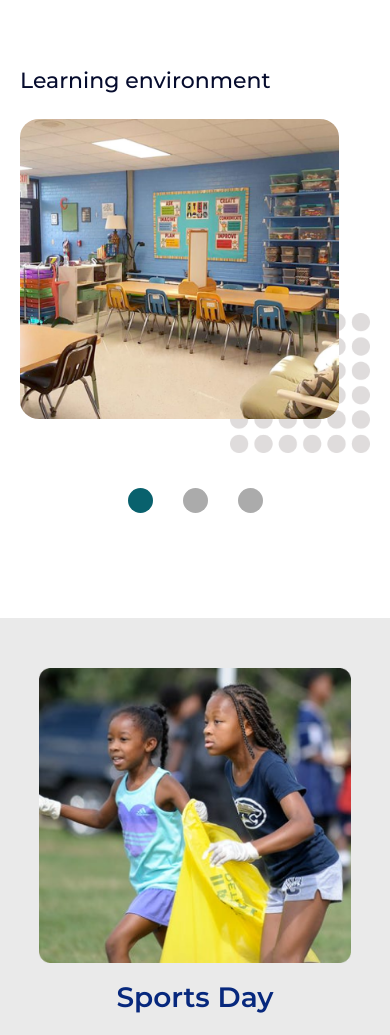
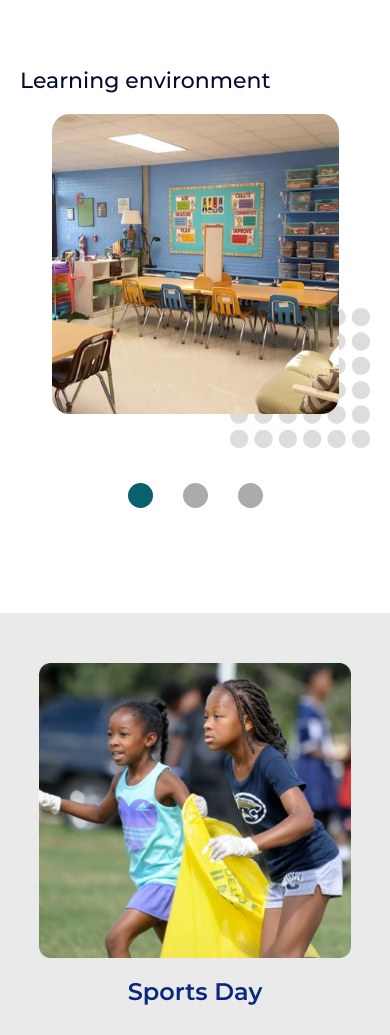
Before and after one commit to Devs-and-Design/Chrisantus-School, a plain HTML site: page index.html in a window 390 px wide. Shown: the part 689-1724 px from the top of the page. Drawn offline with Linux system fonts and the light colour scheme.

Commit message:
made more corrections

```diff
--- a/css/style.css
+++ b/css/style.css
@@ -230,9 +230,9 @@ body {
 
 .environment h2 {
     font-weight: 500;
-    font-size: 36px;
+    font-size: 30px;
     color: #050B2D;
-    padding-bottom: 25px;
+    padding-bottom: 20px;
 }
 
 .env-images {
@@ -244,18 +244,18 @@ body {
 
 .env-images div {
     position: relative;
-    padding-bottom: 50px;
+    padding-bottom: 20px;
 }
 
 .env-img {
-    width: 350px;
+    width: 340px;
 }
 
 .balls {
-    width: 200px;
+    width: 160px;
     position: absolute;
-    bottom: 10px;
-    right: -45px;
+    bottom: -10px;
+    right: -35px;
     z-index: -500;
 }
 
@@ -281,7 +281,7 @@ body {
 
 .events-images p {
     font-weight: 600;
-    font-size: 28px;
+    font-size: 24px;
     line-height: 40px;
     color: #07287D;
     text-align: center;
@@ -299,7 +299,7 @@ body {
 
 .kids-awards h2 {
     font-weight: 500;
-    font-size: 36px;
+    font-size: 30px;
     color: #050B2D;
 }
 
@@ -321,12 +321,12 @@ body {
     border-radius: 15px;
     padding: 10px;
     padding-top: 15px;
-    height: 500px;
+    height: 480px;
 }
 
 #kids-slide-1 p, #kids-slide-2 p, #kids-slide-3 p {
     font-weight: 500;
-    font-size: 18px;
+    font-size: 16px;
     color: #050B2D;
     text-align: left;
     padding: 20px 0px 0px 5px;
@@ -442,14 +442,21 @@ body {
 
 /* Environment */
     .env-img {
-        width: 95%;
+        width: 85%;
         height: 500px;
         object-fit: cover;
         border-radius: 5%;
     }
 
+    .env-images div {
+        padding-bottom: 50px;
+        text-align: center;
+    }
+
     .balls {
-        right: 0px;
+        width: 195px;
+        right: 20px;
+        bottom: 10px;
     }
 
 /* Events */
@@ -477,7 +484,9 @@ body {
 
     #kids-slide-1, #kids-slide-2, #kids-slide-3 {
         padding-top: 25px;
-        height: 625px;
+        height: 500px;
+        width: 90%;
+        margin: 0px auto;
     }
 
     #kids-slide-1 p, #kids-slide-2 p, #kids-slide-3 p {
@@ -485,8 +494,8 @@ body {
     }
 
     .kids-img {
-        width: 80%;
-        height: 500px;
+        width: 70%;
+        height: 400px;
     }
 
 }
@@ -578,17 +587,17 @@ body {
     }
 
     .environment h2 {
-        font-size: 30px;
+        font-size: 25px;
     }
 
     .env-img {
-        width: 92%;
+        width: 80%;
         height: 400px;
         border-radius: 6%;
     }
 
     .balls {
-        right: 10px;
+        right: 20px;
     }
 
     /* Kids Awards */
@@ -692,7 +701,7 @@ body {
     }
 
     .env-img {
-        width: 91%;
+        width: 82%;
         height: 300px;
     }
 
```
